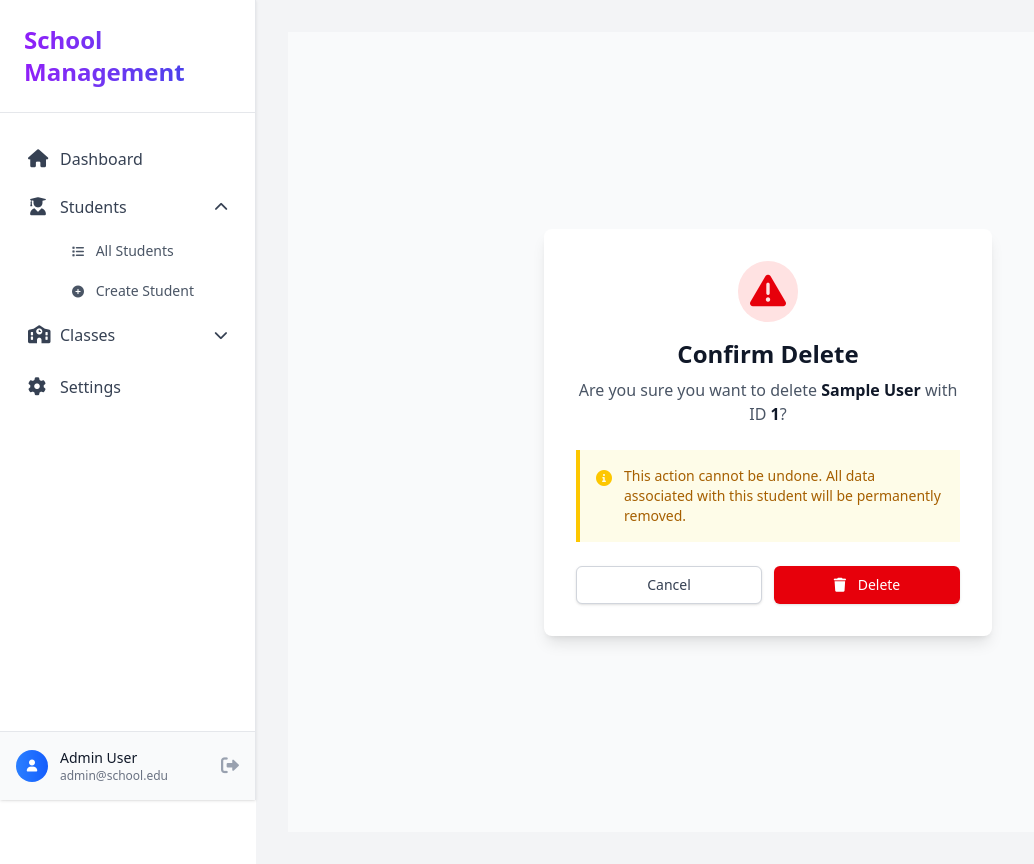
After one commit to nikeshh-x/School-Management-System, a Django app: page /students/delete/1/ in a window 1280 px wide. The commit adds this page. Shown: the whole page, without its empty margins (0-1034 px from the left). Run offline with Django 5.2, Linux system fonts and the light colour scheme; tables that the repository leaves empty hold one stand-in row (values such as "Sample post").

Commit message:
Add Student delete

```diff
--- a/static/src/output.css
+++ b/static/src/output.css
@@ -7,10 +7,13 @@
       "Segoe UI Emoji", "Segoe UI Symbol", "Noto Color Emoji";
     --font-mono: ui-monospace, SFMono-Regular, Menlo, Monaco, Consolas, "Liberation Mono",
       "Courier New", monospace;
-    --color-red-300: oklch(80.8% 0.114 19.571);
+    --color-red-100: oklch(93.6% 0.032 17.717);
     --color-red-500: oklch(63.7% 0.237 25.331);
     --color-red-600: oklch(57.7% 0.245 27.325);
     --color-red-700: oklch(50.5% 0.213 27.518);
+    --color-yellow-50: oklch(98.7% 0.026 102.212);
+    --color-yellow-400: oklch(85.2% 0.199 91.936);
+    --color-yellow-700: oklch(55.4% 0.135 66.442);
     --color-green-500: oklch(72.3% 0.219 149.579);
     --color-blue-50: oklch(97% 0.014 254.604);
     --color-blue-100: oklch(93.2% 0.032 255.585);
@@ -34,10 +37,8 @@
     --color-gray-900: oklch(21% 0.034 264.665);
     --color-white: #fff;
     --spacing: 0.25rem;
-    --container-2xl: 42rem;
+    --container-md: 28rem;
     --container-3xl: 48rem;
-    --container-4xl: 56rem;
-    --container-5xl: 64rem;
     --container-7xl: 80rem;
     --text-xs: 0.75rem;
     --text-xs--line-height: calc(1 / 0.75);
@@ -51,9 +52,12 @@
     --text-2xl--line-height: calc(2 / 1.5);
     --text-3xl: 1.875rem;
     --text-3xl--line-height: calc(2.25 / 1.875);
+    --text-4xl: 2.25rem;
+    --text-4xl--line-height: calc(2.5 / 2.25);
     --font-weight-medium: 500;
     --font-weight-semibold: 600;
     --font-weight-bold: 700;
+    --radius-md: 0.375rem;
     --radius-lg: 0.5rem;
     --radius-xl: 0.75rem;
     --radius-2xl: 1rem;
@@ -245,6 +249,9 @@
   .mb-1 {
     margin-bottom: calc(var(--spacing) * 1);
   }
+  .mb-2 {
+    margin-bottom: calc(var(--spacing) * 2);
+  }
   .mb-4 {
     margin-bottom: calc(var(--spacing) * 4);
   }
@@ -253,6 +260,9 @@
   }
   .mb-8 {
     margin-bottom: calc(var(--spacing) * 8);
+  }
+  .ml-3 {
+    margin-left: calc(var(--spacing) * 3);
   }
   .ml-64 {
     margin-left: calc(var(--spacing) * 64);
@@ -308,8 +318,14 @@
   .max-w-7xl {
     max-width: var(--container-7xl);
   }
+  .max-w-md {
+    max-width: var(--container-md);
+  }
   .flex-1 {
     flex: 1;
+  }
+  .flex-shrink-0 {
+    flex-shrink: 0;
   }
   .border-collapse {
     border-collapse: collapse;
@@ -351,6 +367,13 @@
       margin-block-end: calc(calc(var(--spacing) * 1) * calc(1 - var(--tw-space-y-reverse)));
     }
   }
+  .space-y-4 {
+    :where(& > :not(:last-child)) {
+      --tw-space-y-reverse: 0;
+      margin-block-start: calc(calc(var(--spacing) * 4) * var(--tw-space-y-reverse));
+      margin-block-end: calc(calc(var(--spacing) * 4) * calc(1 - var(--tw-space-y-reverse)));
+    }
+  }
   .space-x-3 {
     :where(& > :not(:last-child)) {
       --tw-space-x-reverse: 0;
@@ -387,6 +410,9 @@
   .rounded-lg {
     border-radius: var(--radius-lg);
   }
+  .rounded-md {
+    border-radius: var(--radius-md);
+  }
   .rounded-xl {
     border-radius: var(--radius-xl);
   }
@@ -406,6 +432,10 @@
     border-bottom-style: var(--tw-border-style);
     border-bottom-width: 1px;
   }
+  .border-l-4 {
+    border-left-style: var(--tw-border-style);
+    border-left-width: 4px;
+  }
   .border-gray-200 {
     border-color: var(--color-gray-200);
   }
@@ -414,6 +444,12 @@
   }
   .border-indigo-500 {
     border-color: var(--color-indigo-500);
+  }
+  .border-transparent {
+    border-color: transparent;
+  }
+  .border-yellow-400 {
+    border-color: var(--color-yellow-400);
   }
   .bg-blue-50 {
     background-color: var(--color-blue-50);
@@ -433,6 +469,9 @@
   .bg-purple-500 {
     background-color: var(--color-purple-500);
   }
+  .bg-red-100 {
+    background-color: var(--color-red-100);
+  }
   .bg-red-600 {
     background-color: var(--color-red-600);
   }
@@ -441,6 +480,9 @@
   }
   .bg-white {
     background-color: var(--color-white);
+  }
+  .bg-yellow-50 {
+    background-color: var(--color-yellow-50);
   }
   .bg-linear-to-r {
     --tw-gradient-position: to right;
@@ -471,6 +513,9 @@
   }
   .bg-clip-text {
     background-clip: text;
+  }
+  .p-3 {
+    padding: calc(var(--spacing) * 3);
   }
   .p-4 {
     padding: calc(var(--spacing) * 4);
@@ -508,6 +553,9 @@
   .py-8 {
     padding-block: calc(var(--spacing) * 8);
   }
+  .py-12 {
+    padding-block: calc(var(--spacing) * 12);
+  }
   .pt-4 {
     padding-top: calc(var(--spacing) * 4);
   }
@@ -530,6 +578,10 @@
   .text-3xl {
     font-size: var(--text-3xl);
     line-height: var(--tw-leading, var(--text-3xl--line-height));
+  }
+  .text-4xl {
+    font-size: var(--text-4xl);
+    line-height: var(--tw-leading, var(--text-4xl--line-height));
   }
   .text-lg {
     font-size: var(--text-lg);
@@ -586,11 +638,20 @@
   .text-red-500 {
     color: var(--color-red-500);
   }
+  .text-red-600 {
+    color: var(--color-red-600);
+  }
   .text-transparent {
     color: transparent;
   }
   .text-white {
     color: var(--color-white);
+  }
+  .text-yellow-400 {
+    color: var(--color-yellow-400);
+  }
+  .text-yellow-700 {
+    color: var(--color-yellow-700);
   }
   .shadow-lg {
     --tw-shadow: 0 10px 15px -3px var(--tw-shadow-color, rgb(0 0 0 / 0.1)), 0 4px 6px -4px var(--tw-shadow-color, rgb(0 0 0 / 0.1));
@@ -655,6 +716,13 @@
     &:hover {
       @media (hover: hover) {
         background-color: var(--color-indigo-500);
+      }
+    }
+  }
+  .hover\:bg-red-700 {
+    &:hover {
+      @media (hover: hover) {
+        background-color: var(--color-red-700);
       }
     }
   }
@@ -753,6 +821,33 @@
       --tw-ring-color: var(--color-blue-500);
     }
   }
+  .focus\:ring-indigo-500 {
+    &:focus {
+      --tw-ring-color: var(--color-indigo-500);
+    }
+  }
+  .focus\:ring-red-500 {
+    &:focus {
+      --tw-ring-color: var(--color-red-500);
+    }
+  }
+  .focus\:ring-offset-2 {
+    &:focus {
+      --tw-ring-offset-width: 2px;
+      --tw-ring-offset-shadow: var(--tw-ring-inset,) 0 0 0 var(--tw-ring-offset-width) var(--tw-ring-offset-color);
+    }
+  }
+  .focus\:outline-none {
+    &:focus {
+      --tw-outline-style: none;
+      outline-style: none;
+    }
+  }
+  .sm\:px-6 {
+    @media (width >= 40rem) {
+      padding-inline: calc(var(--spacing) * 6);
+    }
+  }
   .md\:col-span-2 {
     @media (width >= 48rem) {
       grid-column: span 2 / span 2;
@@ -761,6 +856,11 @@
   .md\:grid-cols-2 {
     @media (width >= 48rem) {
       grid-template-columns: repeat(2, minmax(0, 1fr));
+    }
+  }
+  .lg\:px-8 {
+    @media (width >= 64rem) {
+      padding-inline: calc(var(--spacing) * 8);
     }
   }
 }
--- /dev/null
+++ b/students/templates/students/student_delete.html
@@ -0,0 +1,57 @@
+{% extends "base.html" %}
+
+{% block content %}
+<div class="min-h-screen flex items-center justify-center bg-gray-50 py-12 px-4 sm:px-6 lg:px-8">
+    <div class="max-w-md w-full bg-white rounded-lg shadow-lg p-8">
+        <!-- Warning Icon -->
+        <div class="flex justify-center mb-4">
+            <div class="bg-red-100 rounded-full p-3">
+                <i class="fas fa-exclamation-triangle text-red-600 text-4xl"></i>
+            </div>
+        </div>
+
+        <!-- Title -->
+        <h2 class="text-center text-2xl font-bold text-gray-900 mb-2">
+            Confirm Delete
+        </h2>
+
+        <!-- Message -->
+        <p class="text-center text-gray-600 mb-6">
+            Are you sure you want to delete <span class="font-semibold text-gray-900">{{ student.full_name }}</span>
+            with ID <span class="font-semibold text-gray-900">{{ student.student_id }}</span>?
+        </p>
+
+        <!-- Warning -->
+        <div class="bg-yellow-50 border-l-4 border-yellow-400 p-4 mb-6">
+            <div class="flex">
+                <div class="flex-shrink-0">
+                    <i class="fas fa-info-circle text-yellow-400"></i>
+                </div>
+                <div class="ml-3">
+                    <p class="text-sm text-yellow-700">
+                        This action cannot be undone. All data associated with this student will be permanently removed.
+                    </p>
+                </div>
+            </div>
+        </div>
+
+        <!-- Form -->
+        <form method="POST" class="space-y-4">
+            {% csrf_token %}
+
+            <!-- Buttons -->
+            <div class="flex space-x-3">
+                <a href="{% url 'students:list' %}"
+                   class="flex-1 py-2 px-4 border border-gray-300 rounded-md shadow-sm text-sm font-medium text-gray-700 bg-white hover:bg-gray-50 focus:outline-none focus:ring-2 focus:ring-offset-2 focus:ring-indigo-500 text-center">
+                    Cancel
+                </a>
+                <button type="submit"
+                        class="flex-1 py-2 px-4 border border-transparent rounded-md shadow-sm text-sm font-medium text-white bg-red-600 hover:bg-red-700 focus:outline-none focus:ring-2 focus:ring-offset-2 focus:ring-red-500">
+                    <i class="fas fa-trash mr-2"></i>
+                    Delete
+                </button>
+            </div>
+        </form>
+    </div>
+</div>
+{% endblock content %}
--- a/students/templates/students/student_detail.html
+++ b/students/templates/students/student_detail.html
@@ -101,7 +101,7 @@
 
                 <!-- Action Buttons -->
                 <div class="flex justify-end space-x-4 pt-4">
-                    <a href="#" class="text-gray-500 hover:text-red-700 font-medium border py-2 px-4 rounded-lg flex items-center">
+                    <a href="{% url 'students:delete' student.id %}" class="text-gray-500 hover:text-red-700 font-medium border py-2 px-4 rounded-lg flex items-center">
                         Remove
                     </a>
                     <a href="{% url 'students:edit' student.id %}" class="text-white bg-purple-500 hover:bg-transparent hover:border-purple-600 hover:text-purple-700 font-medium border py-2 px-8 rounded-lg flex items-center">
--- a/students/templates/students/student_list.html
+++ b/students/templates/students/student_list.html
@@ -39,7 +39,7 @@
                                 <a href="{% url 'students:edit' student.id %}" class="text-gray-500 hover:text-green-500" title="Edit">
                                     <i class="fa-regular fa-pen-to-square text-xl"></i>
                                 </a>
-                                <a href="" class="text-gray-500 hover:text-red-600" title="Delete" onclick="return confirm('Are you sure?')">
+                                <a href="{% url 'students:delete' student.id %}" class="text-gray-500 hover:text-red-600" title="Delete">
                                     <i class="fa-regular fa-trash-can text-xl"></i>
                                 </a>
                             </div>
--- a/students/urls.py
+++ b/students/urls.py
@@ -7,5 +7,6 @@ urlpatterns = [
     path('list', views.student_list, name='list'),
     path('detail/<int:pk>/', views.student_detail, name='detail'),
     path('create/', views.student_create, name='create'),
-    path('edit/<int:pk>/', views.student_edit, name='edit')
+    path('edit/<int:pk>/', views.student_edit, name='edit'),
+    path('delete/<int:pk>/', views.student_delete, name='delete')
 ]
--- a/students/views.py
+++ b/students/views.py
@@ -42,3 +42,11 @@ def student_edit(request, pk):
         'title':f'Edit Student:{student.full_name}'
     }
     return render(request, 'students/student_form.html',context)
+
+
+def student_delete(request, pk):
+    student = get_object_or_404(Student, pk=pk)
+    if request.method == 'POST':
+        student.delete()
+        return redirect('students:list')
+    return render(request, 'students/student_delete.html', {'student':student,})
```
